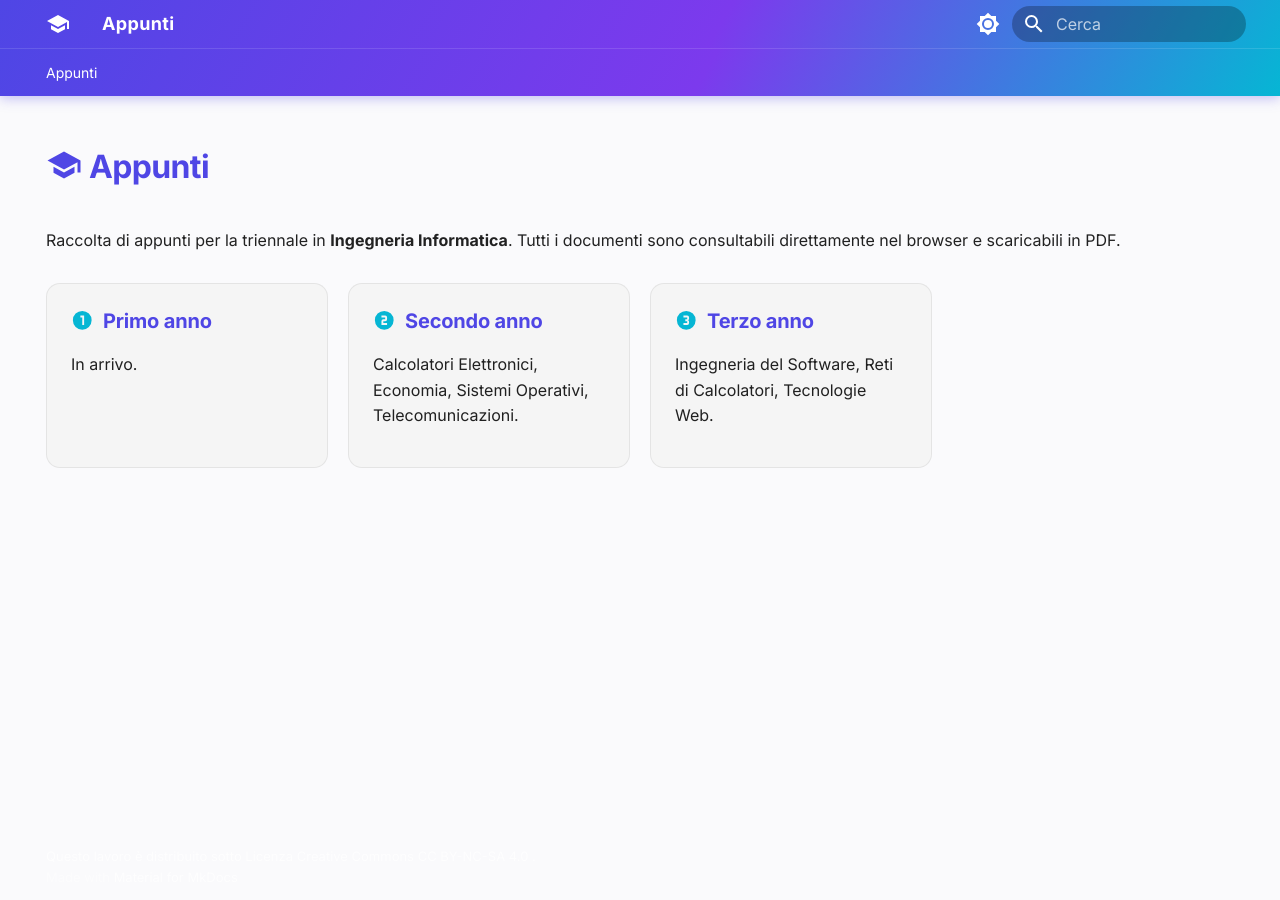
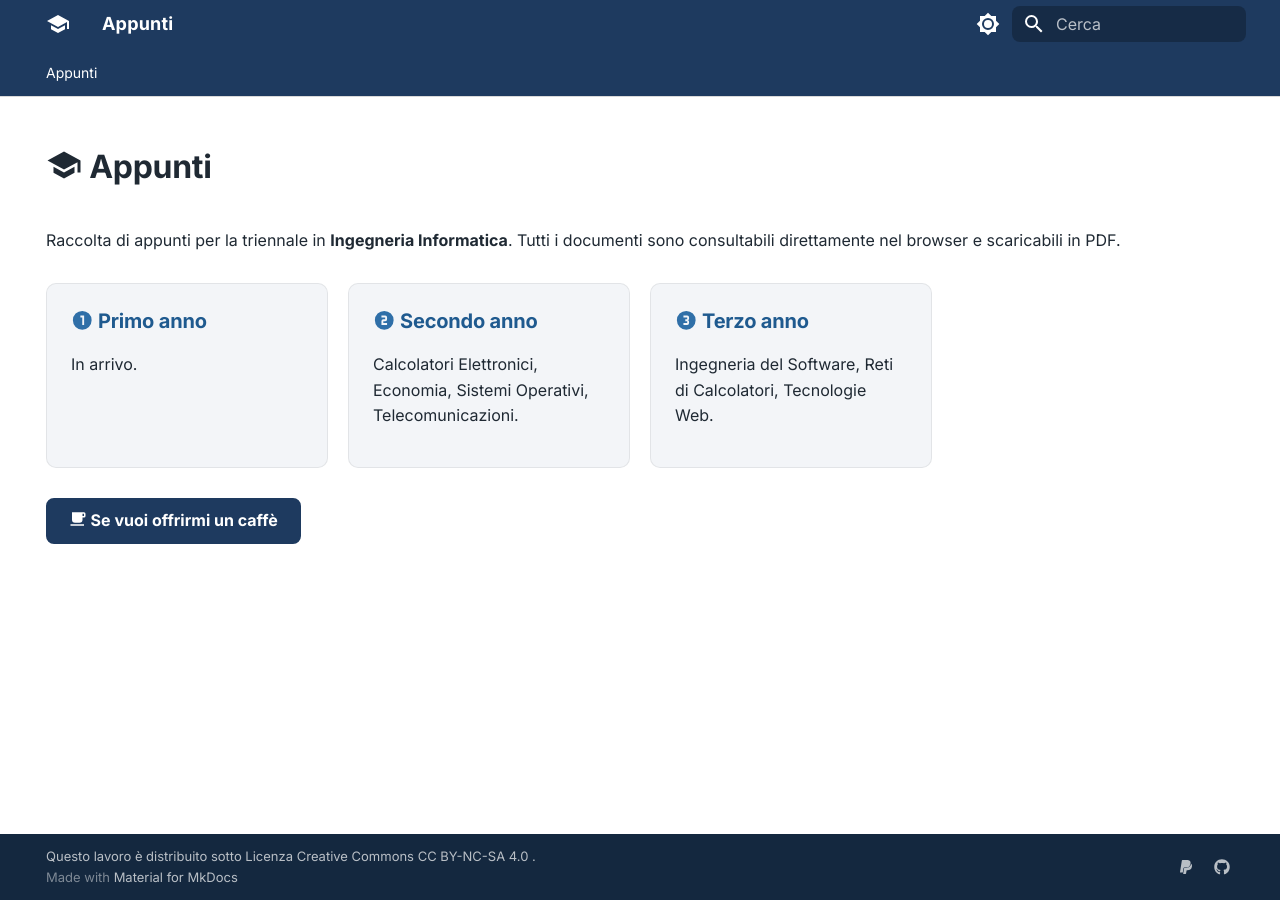
Before and after one commit to marcotartaglione/appunti, an MkDocs documentation site: the page built from docs/index.md, in a window 1280 px wide. Built offline with MkDocs 1.6.1 and Material for MkDocs 9.7.7, drawn with Linux system fonts in a browser that asks for light colours.

Commit message:
Update deployment configuration, enhance styling, and improve markdown generation logic

```diff
--- a/docs/index.md
+++ b/docs/index.md
@@ -12,18 +12,20 @@ Tutti i documenti sono consultabili direttamente nel browser e scaricabili in PD
 <div class="cards" markdown>
 
 <div markdown>
-### :material-numeric-1-circle: [Primo anno](primo-anno/index.md)
+### :material-numeric-1-circle: [Primo anno](anno_1/index.md)
 In arrivo.
 </div>
 
 <div markdown>
-### :material-numeric-2-circle: [Secondo anno](secondo-anno/index.md)
+### :material-numeric-2-circle: [Secondo anno](anno_2/index.md)
 Calcolatori Elettronici, Economia, Sistemi Operativi, Telecomunicazioni.
 </div>
 
 <div markdown>
-### :material-numeric-3-circle: [Terzo anno](terzo-anno/index.md)
+### :material-numeric-3-circle: [Terzo anno](anno_3/index.md)
 Ingegneria del Software, Reti di Calcolatori, Tecnologie Web.
 </div>
 
 </div>
+
+[:material-coffee: Se vuoi offrirmi un caffè](https://paypal.me/tartaglionemarco){ .md-button .md-button--primary target="_blank" rel="noopener" }
--- a/docs/stylesheets/extra.css
+++ b/docs/stylesheets/extra.css
@@ -1,45 +1,54 @@
 /* ---------- Palette ---------- */
 :root,
 [data-md-color-scheme="default"] {
-    --md-primary-fg-color:        #4f46e5;
-    --md-primary-fg-color--light: #818cf8;
-    --md-primary-fg-color--dark:  #3730a3;
-    --md-accent-fg-color:         #06b6d4;
-    --md-typeset-a-color:         #4f46e5;
-    --md-default-bg-color:        #fafafc;
+    --md-primary-fg-color:        #1e3a5f;
+    --md-primary-fg-color--light: #5b7a9d;
+    --md-primary-fg-color--dark:  #14283f;
+    --md-accent-fg-color:         #2f6fa8;
+    --md-typeset-a-color:         #1f5a8f;
+    --md-default-bg-color:        #ffffff;
+    --md-default-fg-color:        #1f2933;
+    --md-default-fg-color--light: #52606d;
+    --md-code-bg-color:           #f3f5f8;
 }
 
 [data-md-color-scheme="slate"] {
-    --md-hue: 235;
-    --md-primary-fg-color:        #6366f1;
-    --md-primary-fg-color--light: #818cf8;
-    --md-primary-fg-color--dark:  #4338ca;
-    --md-accent-fg-color:         #22d3ee;
-    --md-typeset-a-color:         #a5b4fc;
-    --md-default-bg-color:        #0f1117;
-    --md-default-fg-color--light: #a1a1aa;
+    --md-hue: 215;
+    --md-primary-fg-color:        #1b2736;
+    --md-primary-fg-color--light: #6f8bab;
+    --md-primary-fg-color--dark:  #121a25;
+    --md-accent-fg-color:         #7aa7d1;
+    --md-typeset-a-color:         #8fb4d9;
+    --md-default-bg-color:        #151b23;
+    --md-default-fg-color:        #d8dee6;
+    --md-default-fg-color--light: #9aa5b1;
+    --md-code-bg-color:           #1c2430;
 }
 
-/* ---------- Header e tabs con gradiente ---------- */
+/* ---------- Header e tabs ---------- */
 .md-header,
 .md-tabs {
-    background: linear-gradient(120deg, #4f46e5 0%, #7c3aed 55%, #06b6d4 100%);
+    background: var(--md-primary-fg-color);
 }
-.md-header { box-shadow: 0 2px 12px rgb(79 70 229 / .35); }
-.md-tabs   { box-shadow: inset 0 1px 0 rgb(255 255 255 / .12); }
+.md-header { box-shadow: 0 1px 0 rgb(0 0 0 / .15); }
+.md-tabs   { box-shadow: none; }
 
-.md-header__title { font-weight: 700; letter-spacing: .02em; }
+[data-md-color-scheme="slate"] .md-header {
+    box-shadow: 0 1px 0 rgb(255 255 255 / .08);
+}
+
+.md-header__title { font-weight: 600; letter-spacing: .01em; }
 
 /* ---------- Tipografia ---------- */
 .md-typeset h1 {
-    font-weight: 800;
-    letter-spacing: -.02em;
-    color: var(--md-primary-fg-color);
+    font-weight: 700;
+    letter-spacing: -.01em;
+    color: var(--md-default-fg-color);
 }
 .md-typeset h2 {
-    font-weight: 700;
+    font-weight: 600;
     padding-bottom: .25em;
-    border-bottom: 2px solid var(--md-primary-fg-color--light);
+    border-bottom: 1px solid var(--md-default-fg-color--lightest);
 }
 .md-typeset h3 { font-weight: 600; }
 
@@ -49,7 +58,7 @@
     font-size: .62rem;
     letter-spacing: .08em;
     font-weight: 700;
-    color: var(--md-primary-fg-color);
+    color: var(--md-default-fg-color--light);
 }
 .md-nav__link--active {
     font-weight: 600;
@@ -62,14 +71,14 @@ iframe.pdf {
     height: 85vh;
     min-height: 500px;
     border: 1px solid var(--md-default-fg-color--lightest);
-    border-radius: 12px;
-    box-shadow: 0 8px 30px rgb(0 0 0 / .12);
+    border-radius: 8px;
+    box-shadow: 0 2px 10px rgb(0 0 0 / .08);
     background: #fff;
     margin: 1rem 0;
 }
 @media (max-width: 600px) {
     .md-typeset iframe,
-    iframe.pdf { height: 70vh; border-radius: 8px; }
+    iframe.pdf { height: 70vh; }
 }
 
 /* ---------- Card per la home ---------- */
@@ -82,47 +91,53 @@ iframe.pdf {
     margin: 1.5rem 0;
     padding: 0;
 }
-.grid.cards > ul > li,
-.cards > div {
+.cards > div,
+.grid.cards > ul > li {
     margin: 0;
     padding: 1.1rem 1.2rem;
     border: 1px solid var(--md-default-fg-color--lightest);
-    border-radius: 14px;
+    border-radius: 10px;
     background: var(--md-code-bg-color);
-    transition: transform .18s ease, box-shadow .18s ease, border-color .18s ease;
+    transition: border-color .15s ease, box-shadow .15s ease;
 }
-.grid.cards > ul > li:hover,
-.cards > div:hover {
-    transform: translateY(-4px);
+.cards > div:hover,
+.grid.cards > ul > li:hover {
     border-color: var(--md-accent-fg-color);
-    box-shadow: 0 10px 28px rgb(79 70 229 / .22);
+    box-shadow: 0 2px 10px rgb(0 0 0 / .08);
 }
+
+.cards a { font-weight: 600; }
+.cards h3 { margin-top: 0; }
+.cards h3 .twemoji { color: var(--md-accent-fg-color); }
 
 /* ---------- Bottoni ---------- */
 .md-typeset .md-button {
-    border-radius: 999px;
+    border-radius: 8px;
     font-weight: 600;
-    padding: .5em 1.4em;
+    padding: .5em 1.3em;
 }
 .md-typeset .md-button--primary {
-    background: linear-gradient(120deg, #4f46e5, #7c3aed);
-    border: none;
+    background: var(--md-primary-fg-color);
+    border-color: var(--md-primary-fg-color);
+    color: #fff;
 }
+.md-typeset .md-button--primary:hover {
+    background: var(--md-accent-fg-color);
+    border-color: var(--md-accent-fg-color);
+}
+.md-typeset .md-button[download] { margin-bottom: .5rem; }
+
+/* ---------- Footer ---------- */
+.md-footer,
+.md-footer-meta {
+    background: var(--md-primary-fg-color--dark);
+}
+.md-copyright { font-size: .65rem; }
 
 /* ---------- Varie ---------- */
 .md-typeset .admonition,
 .md-typeset details { border-radius: 10px; }
 
-.md-search__form { border-radius: 999px; }
+.md-search__form { border-radius: 8px; }
 
-.md-footer-meta { background: var(--md-default-bg-color); }
-.md-copyright { font-size: .65rem; }
-
-::selection { background: var(--md-accent-fg-color); color: #000; }
-
-.cards a { font-weight: 600; }
-.cards h3 { margin-top: 0; }
-.cards h3 .twemoji { margin-right: .25em; color: var(--md-accent-fg-color); }
-
-/* il bottone di download sopra al PDF */
-.md-typeset .md-button[download] { margin-bottom: .5rem; }
+::selection { background: var(--md-accent-fg-color); color: #fff; }
--- a/mkdocs.yml
+++ b/mkdocs.yml
@@ -43,6 +43,15 @@ theme:
     - content.action.download
     - content.code.copy
 
+extra:
+  social:
+    - icon: fontawesome/brands/paypal
+      link: https://paypal.me/tartaglionemarco
+      name: Se vuoi offrirmi un caffè
+    - icon: fontawesome/brands/github
+      link: https://github.com/marcotartaglione
+      name: GitHub
+
 extra_css:
   - stylesheets/extra.css
 
```
Also changed, not shown: 5 other files.
